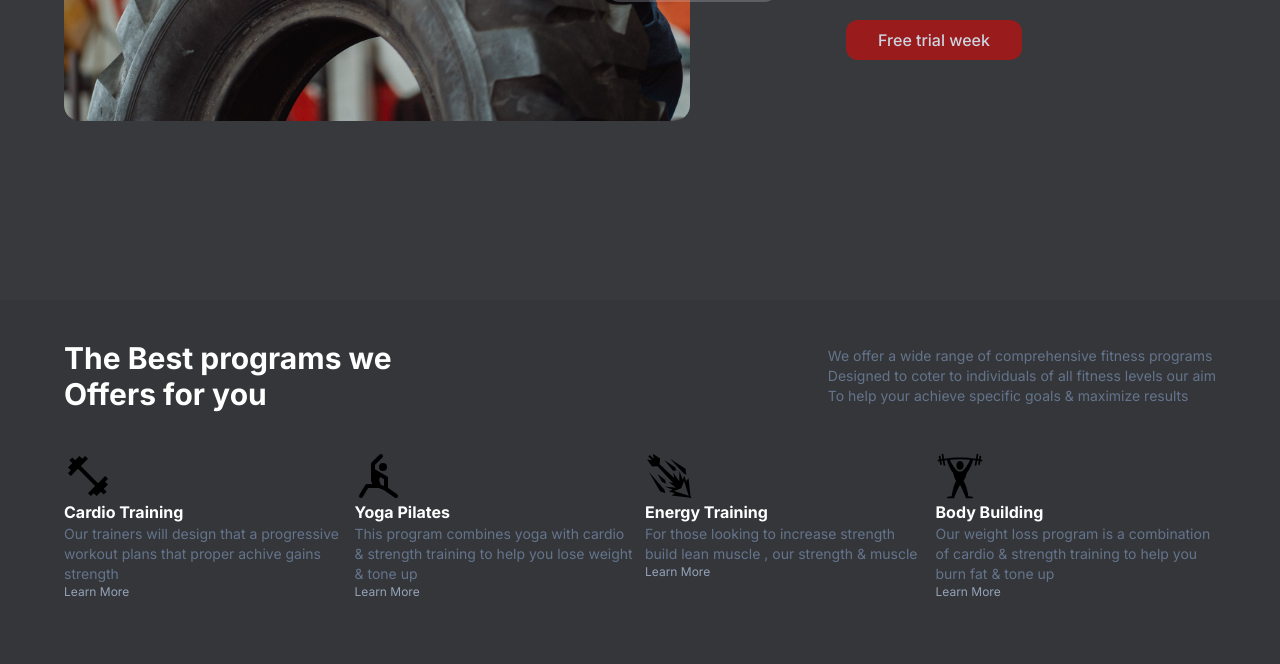
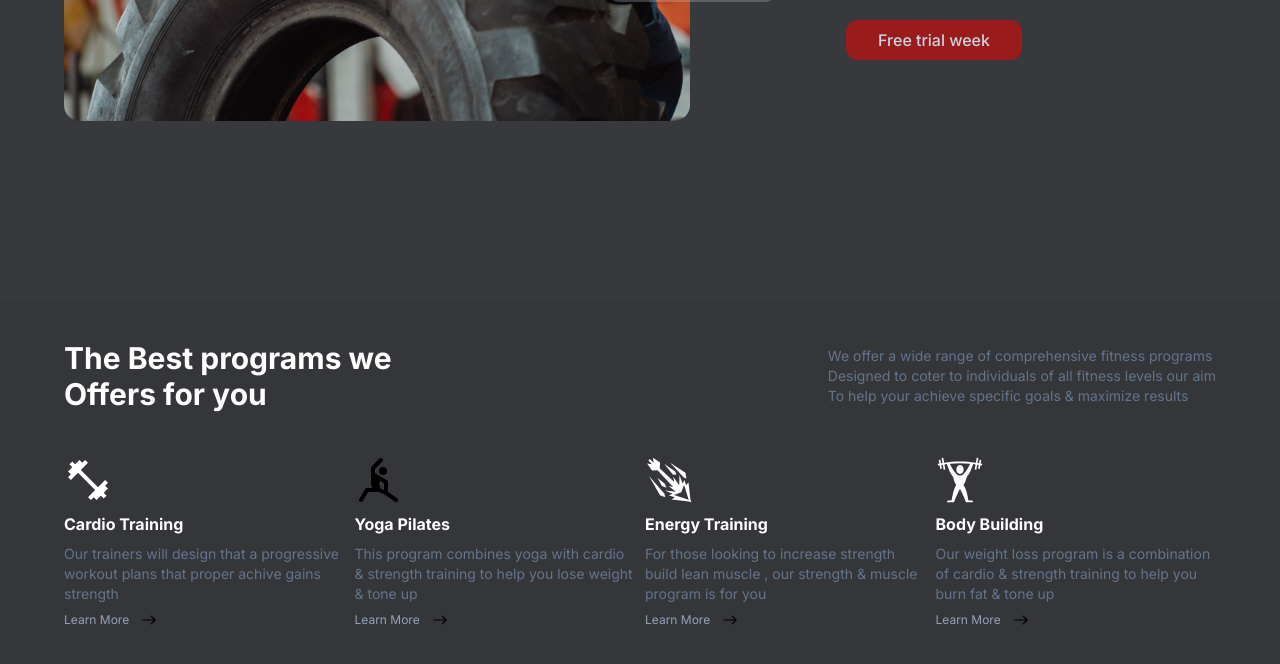
Before and after one commit to tchasinga/gym-rooms, a Next.js app: page / in a window 1280 px wide. Shown: the part 1376-2040 px from the top of the page. Built offline with nearby package versions, Linux system fonts and the light colour scheme.

Commit message:
new code is added

```diff
--- a/src/app/components/BestOffer.jsx
+++ b/src/app/components/BestOffer.jsx
@@ -22,18 +22,19 @@ export default function BestOffer() {
         <div className=' mt-10 myfirstgrid'>
           {myObject.map((item, index) => {
             return (
-              <div key={index} className=''>
-                <div className='text-5xl'>
+              <div key={index} className='flex-col flex'>
+                <div className='text-5xl py-1 text-white'>
                   {item.icon}
                 </div>
-                <div className=''>
+                <div className='py-1'>
                   <h1 className='text-white text-1xl font-bold'>{item.title}</h1>
                 </div>
-                <div className='text-slate-500 text-sm font-normal'>
+                <div className='text-slate-500 text-sm font-normal py-1'>
                   <p>{item.text}</p>
                   </div>
-                <div className="">
+                <div className="flex items-center gap-2">
                   <h1 className='text-slate-400 text-xs font-normal'>{item.learn}</h1>
+                  <p className='text-2xl'>{item.arrow}</p>
                 </div>
               </div>
             )
--- a/src/app/projects/mygridsysten.jsx
+++ b/src/app/projects/mygridsysten.jsx
@@ -23,7 +23,7 @@ export const myObject = [
     {
         icon: <GiEnergyArrow />,
         title: "Energy Training",
-        text: "For those looking to increase strength build lean muscle , our strength & muscle",
+        text: "For those looking to increase strength build lean muscle , our strength & muscle program is for you",
         learn : 'Learn More',
         arrow : <IoIosArrowRoundForward />
     },
```
